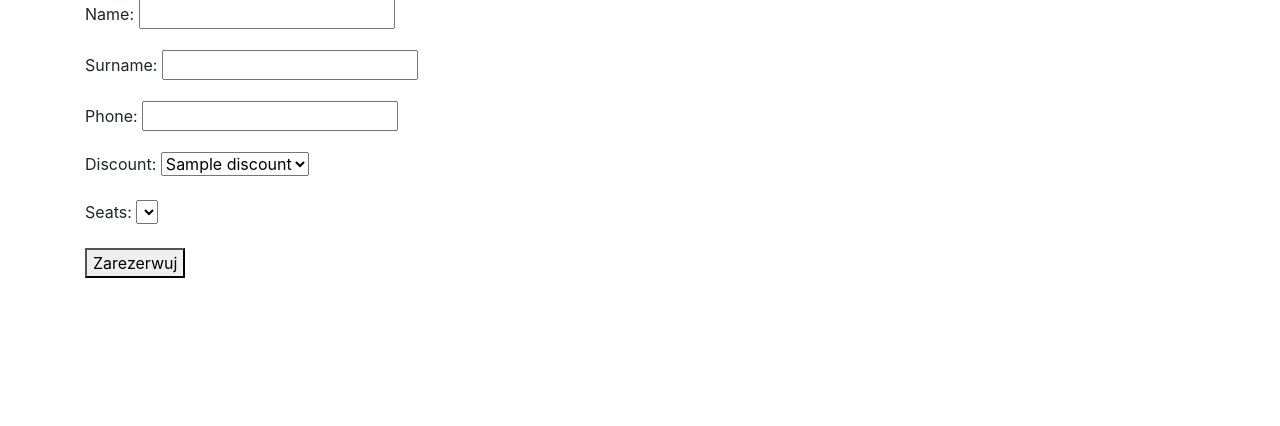
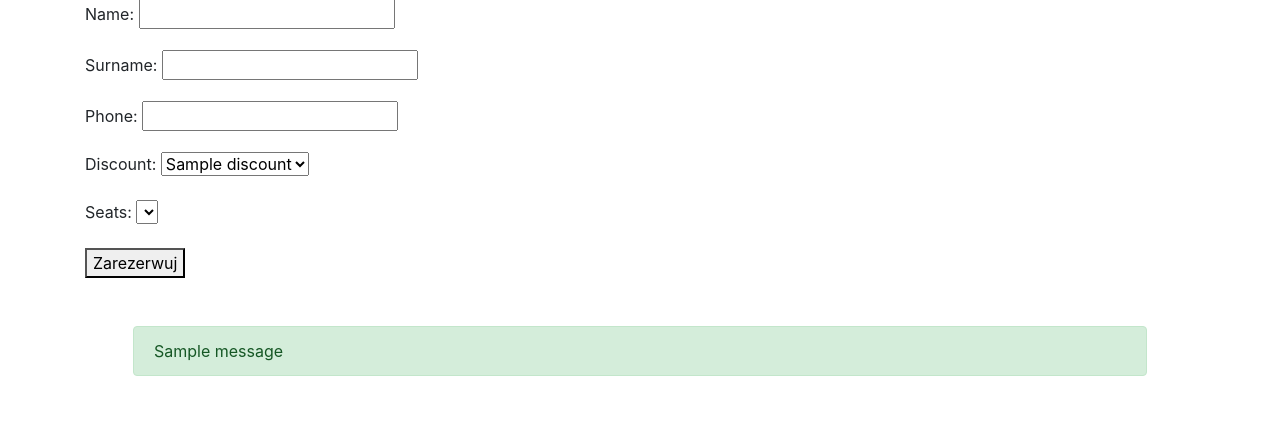
Before and after one commit to KSzostko/DjangoCinema, a Django app: page /buy/ticket/1/ in a window 1280 px wide. Shown: the part 129-555 px from the top of the page. Run offline with Django 3.2, Linux system fonts and the light colour scheme; tables that the repository leaves empty hold one stand-in row (values such as "Sample post"); one stand-in notice (Sample message) is shown; lists and menus that the app fills with data are empty.

Commit message:
popup alert
pop-up alert about ticket id

```diff
--- a/app/templates/app/buy_ticket.html
+++ b/app/templates/app/buy_ticket.html
@@ -11,4 +11,12 @@
         <button type="submit">Zarezerwuj</button>
     </form>
 
+    {% if messages %}
+    <ul class="messages alert alert-success m-5" style="list-style: none;">
+        {% for message in messages %}
+        <li{% if message.tags %} class="{{ message.tags }}"{% endif %}>{{ message }}</li>
+        {% endfor %}
+    </ul>
+    {% endif %}
+
 {% endblock %}
--- a/app/templates/app/index.html
+++ b/app/templates/app/index.html
@@ -3,6 +3,10 @@
 {% block title %}Strona główna{% endblock %}
 
 {% block content %}
+
+{% if ticketid %}
+    <p class="alert alert-success m-5">Twoj numer rezerwacji to: {{ticketid}} ... zapamietaj go aby anulowac rezerwacje</p>
+    {% endif %}
 
     <h1 class="mb-5">Repertuar kina</h1>
     {% if seances %}
--- a/app/views.py
+++ b/app/views.py
@@ -2,6 +2,7 @@ from django.shortcuts import render, redirect, get_object_or_404
 from django.views import generic
 from django.urls import reverse_lazy
 from .models import Movies, Seances, Discounts, Clients, Seats, Tickets, Genres, Workers, Rooms
+from django.contrib import messages
 from . import forms
 
 
@@ -12,7 +13,8 @@ def select_add(request):
 def index(request):
     seances = Seances.objects.all()
     genres = Genres.objects.all()
-    context = {'seances': seances, 'genres': genres}
+    ticketid = ""
+    context = {'seances': seances, 'genres': genres, 'ticketid': ticketid}
     return render(request, 'app/index.html', context=context)
 
 
@@ -82,7 +84,13 @@ def buy_ticket(request, pk):
             ticket = Tickets(seance=seance, seat=seat, client=client, discount=discount, price=price)
             ticket.save()
 
-            return redirect('index')
+
+            seances = Seances.objects.all()
+            genres = Genres.objects.all()
+            ticketid = str(ticket.pk)
+            context = {'seances': seances, 'genres': genres, 'ticketid': ticketid}
+            return render(request, 'app/index.html', context=context)
+
     else:  # przekazanie zniżek i wolnych biletow do formy
         form = forms.BuyTicketForm(discounts, seats_output)
     return render(request, 'app/buy_ticket.html', context={'form': form, 'discounts': discounts, 'seats': seats_output})
```
